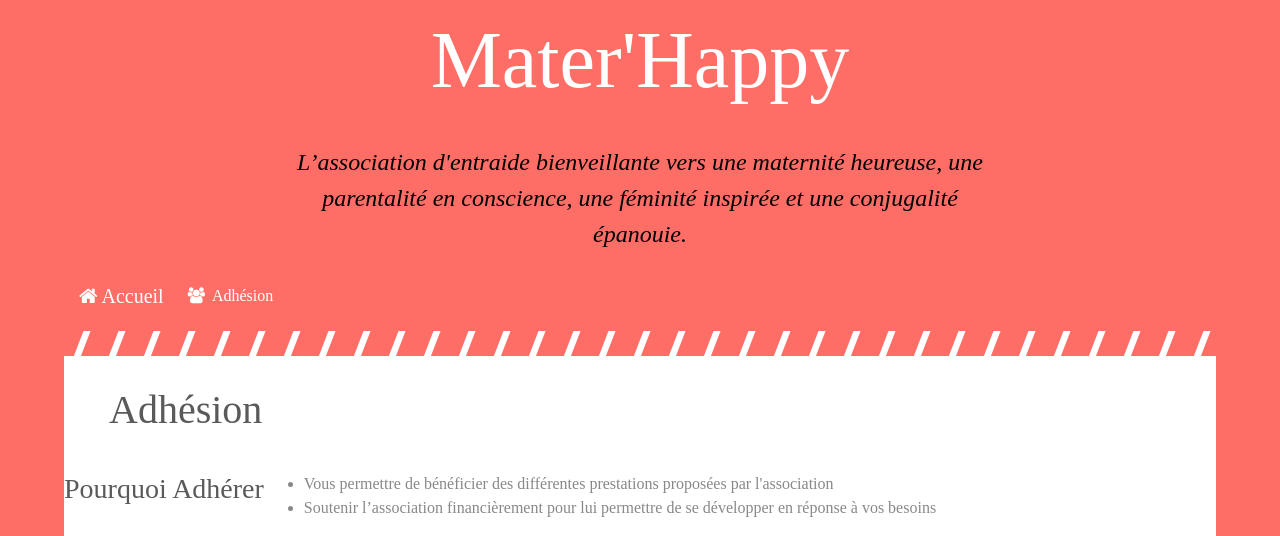
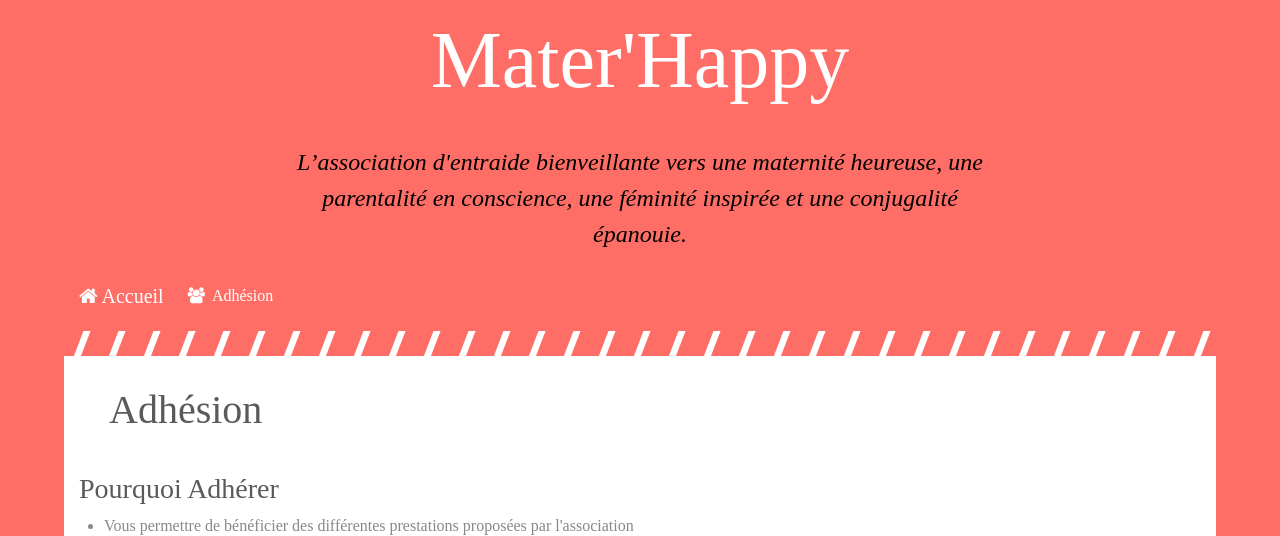
Before and after one commit to julien66/Mater-Happy, a Jekyll site: the page built from adhesion.md, in a window 1280 px wide. Shown: the top 536 px of the page. Built offline with Jekyll 4.4.1, drawn with Linux system fonts in a browser that asks for light colours; some web fonts are replaced; grey boxes are pictures that could not be loaded.

```diff
--- a/adhesion.md
+++ b/adhesion.md
@@ -3,8 +3,8 @@ layout: page
 title: Adhésion
 icon : users
 ---
+<h3>Pourquoi Adhérer</h3>
 <div class="row">
-    <h3>Pourquoi Adhérer</h3>
     <ul>
         <li>Vous permettre de bénéficier des différentes prestations proposées par l'association</li>
         <li>Soutenir l’association financièrement pour lui permettre de se développer en réponse à vos besoins</li>
```
